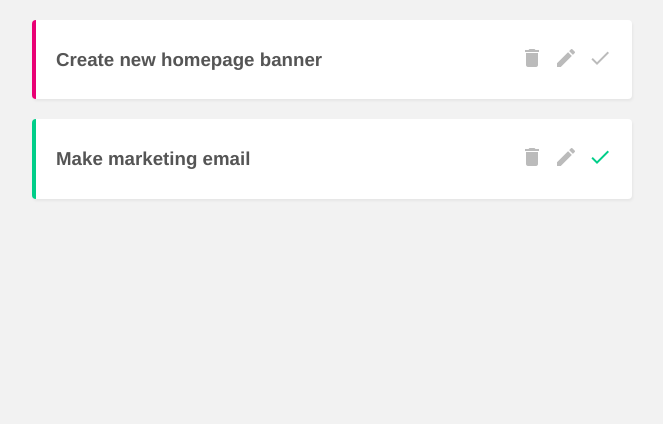
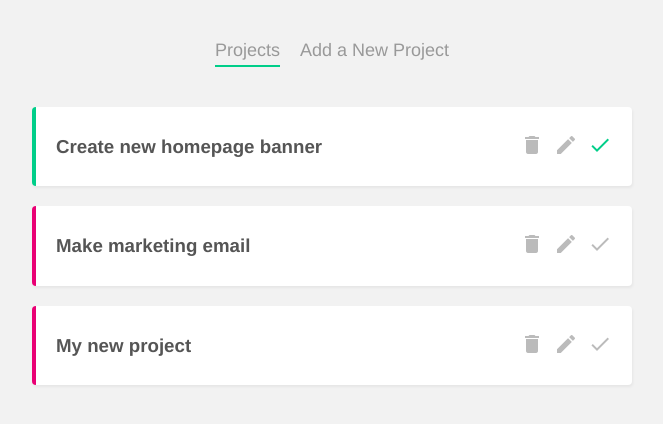
Before and after one commit to OstafiichukO/vue-projects, a Vue app: page / in a window 1280 px wide. Shown: the top 424 px of the page, without its empty margins (308-971 px from the left). Built offline with nearby package versions, Linux system fonts and the light colour scheme; data requests are answered from the project's data file.

Commit message:
feat: navbar

```diff
--- a/data/db.json
+++ b/data/db.json
@@ -4,13 +4,19 @@
       "id": 1,
       "title": "Create new homepage banner",
       "details": "Lorem ipsum",
-      "complete": false
+      "complete": true
     },
     {
       "id": 2,
       "title": "Make marketing email",
       "details": "Lorem ipsum",
-      "complete": true
+      "complete": false
+    },
+    {
+      "title": "My new project",
+      "details": "project details",
+      "complete": false,
+      "id": 3
     }
   ]
 }
--- a/src/App.vue
+++ b/src/App.vue
@@ -1,6 +1,15 @@
 <template>
+  <Navbar />
   <router-view />
 </template>
+
+<script>
+import Navbar from './components/Navbar.vue'
+
+export default {
+  components: { Navbar }
+}
+</script>
 
 <style>
 body {
--- /dev/null
+++ b/src/components/Navbar.vue
@@ -0,0 +1,32 @@
+<template>
+    <nav class="main-nav">
+        <router-link :to="{ name: 'Home' }">Projects</router-link>
+        <router-link :to="{ name: 'AddProject' }">Add a New Project</router-link>
+    </nav>
+</template>
+
+<script>
+export default {
+
+}
+</script>
+
+<style>
+.main-nav {
+    text-align: center;
+    margin: 40px auto;
+}
+
+.main-nav a {
+    display: inline-block;
+    text-decoration: none;
+    margin: 0 10px;
+    color: #999;
+    font-size: 18px;
+}
+
+a.router-link-active {
+    border-bottom: 2px solid #00ce89;
+    padding-bottom: 4px;
+}
+</style>
--- a/src/views/AddProjectView.vue
+++ b/src/views/AddProjectView.vue
@@ -18,7 +18,18 @@
     },
     methods: {
         handleSubmit() {
-            console.log('title:', this.title, 'details:', this.details)
+            let project = {
+                title: this.title,
+                details: this.details,
+                complete: false
+            }
+            fetch('http://localhost:3000/projects', {
+                method: 'POST',
+                headers: { 'Content-Type': 'application/json' },
+                body: JSON.stringify(project)
+            }).then(() => {
+                this.$router.push('/')
+            }).catch(e => console.log(e))
         }
     }
 }
```
